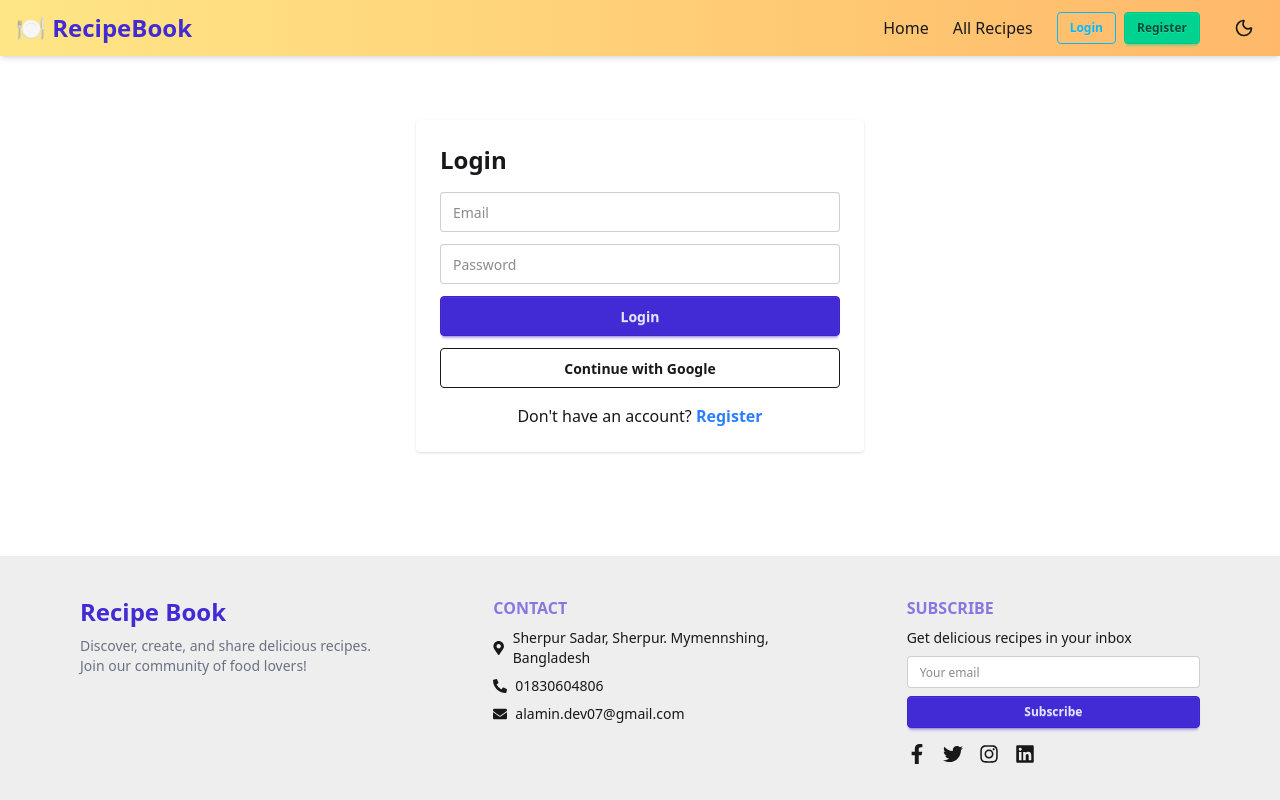
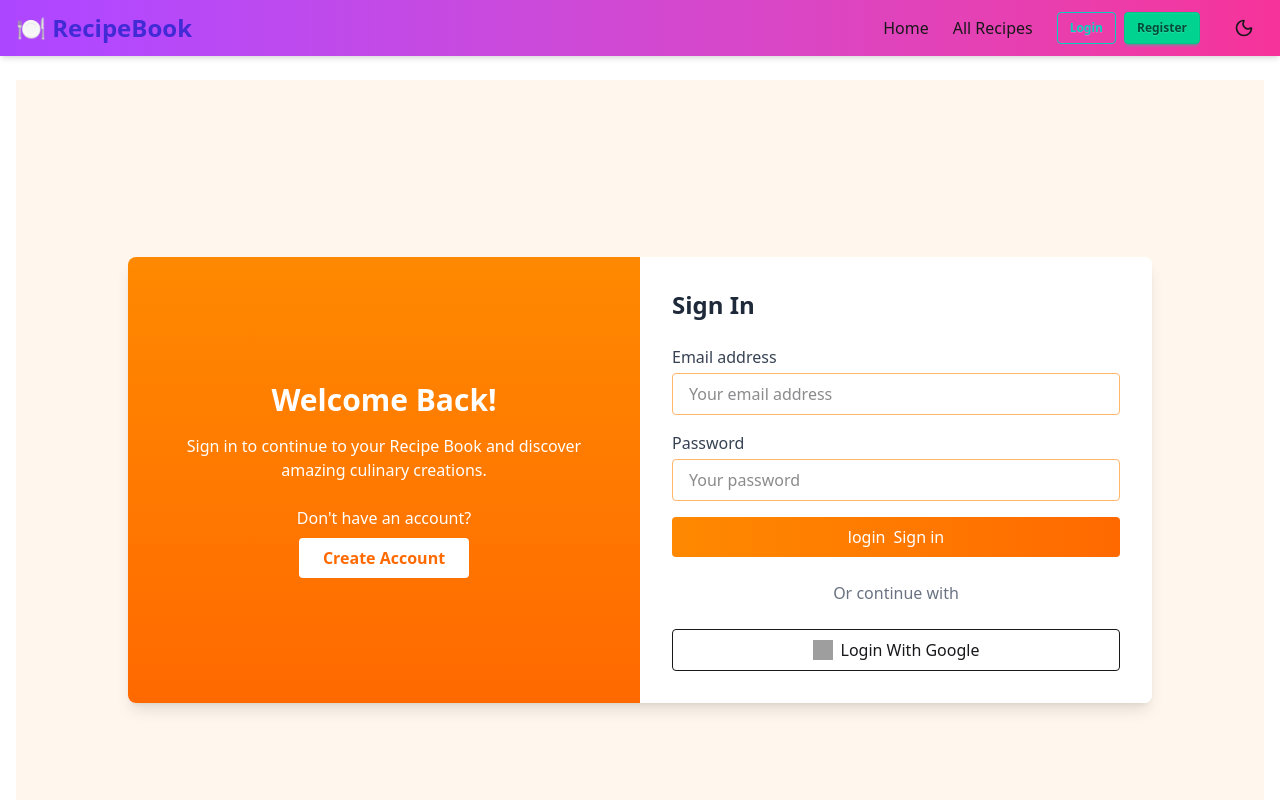
Before and after one commit to alamindev07/recipe-book-client, a React (Vite) app: page /login in a window 1280 px wide. Shown: the top 800 px of the page. Built offline with nearby package versions, Linux system fonts and the light colour scheme; no server answers; grey boxes are pictures that could not be loaded.

Commit message:
login and register page looking style changed

```diff
--- a/src/components/shared/Navbar.jsx
+++ b/src/components/shared/Navbar.jsx
@@ -23,8 +23,8 @@ const Navbar = () => {
 
   const linkClass = ({ isActive }) =>
     isActive
-      ? "text-primary font-semibold underline-offset-4 bg-green-400 p-1 rounded-md  border-b-2 border-primary"
-      : "hover:text-primary transition-colors";
+      ? "text-primary font-semibold underline-offset-4 bg-orange-400 p-1 rounded-md  border-b-2 border-primary"
+      : "hover:text-white transition-colors";
 
   const navLinks = (
     <>
@@ -48,7 +48,7 @@ const Navbar = () => {
   );
 
   return (
-    <nav className="bg-gradient-to-r from-amber-200 to-orange-300 bg-base-200 shadow-md px-4 py-2 sticky top-0 z-50">
+    <nav className="bg-gradient-to-r from-purple-500 to-pink-500 bg-base-200 shadow-md px-4 py-2 sticky top-0 z-50">
       <div className="container mx-auto flex items-center justify-between">
         {/* Logo */}
         <Link to="/" className="text-2xl font-bold text-primary">
@@ -82,7 +82,7 @@ const Navbar = () => {
             </div>
           ) : (
             <div className="space-x-2">
-              <Link to="/login" className="btn btn-sm btn-outline btn-info">
+              <Link to="/login" className="btn btn-outline btn-accent btn-sm">
                 Login
               </Link>
               <Link to="/register" className="btn btn-sm btn-success">
@@ -121,10 +121,10 @@ const Navbar = () => {
             </>
           ) : (
             <div className="flex flex-col space-y-2">
-              <Link to="/login" className="btn btn-sm btn-outline btn-info">
+              <Link onClick={() => setIsMenuOpen(false)} to="/login" className="btn  btn-sm btn-outline btn-info">
                 Login
               </Link>
-              <Link to="/register" className="btn btn-sm btn-success">
+              <Link onClick={() => setIsMenuOpen(false)} to="/register" className="btn btn-sm btn-success">
                 Register
               </Link>
             </div>
--- a/src/pages/Login.jsx
+++ b/src/pages/Login.jsx
@@ -1,6 +1,3 @@
-
-
-
 
 import { useContext, useState } from "react";
 import { useLocation, useNavigate, Link } from "react-router-dom";
@@ -18,11 +15,10 @@ const Login = () => {
 
   const handleLogin = async (e) => {
     e.preventDefault();
-
     try {
       await loginWithEmailPassword(email, password);
       toast.success("Login successful!");
-      navigate(from, { replace: true }); // 🔥 Place this HERE
+      navigate(from, { replace: true });
     } catch (err) {
       toast.error("Login failed: " + err.message);
     }
@@ -32,45 +28,78 @@ const Login = () => {
     try {
       await signInWithGoogle();
       toast.success("Google login successful!");
-      navigate(from, { replace: true }); // 🔥 Place this here too
+      navigate(from, { replace: true });
     } catch (err) {
       toast.error("Google login failed: " + err.message);
     }
   };
 
   return (
-    <div className="max-w-md mx-auto mt-10 p-6 bg-white shadow rounded">
-      <h2 className="text-2xl font-bold mb-4">Login</h2>
-      <form onSubmit={handleLogin}>
+    <div className="min-h-screen flex items-center justify-center px-4 bg-orange-50">
+      <div className="flex flex-col md:flex-row w-full max-w-5xl bg-white shadow-lg rounded-lg overflow-hidden">
+        {/* Left Panel */}
+        <div className="md:w-1/2 bg-gradient-to-b from-orange-400 to-orange-500 text-white flex flex-col justify-center items-center p-8">
+          <h2 className="text-3xl font-bold mb-4">Welcome Back!</h2>
+          <p className="text-center mb-6">
+            Sign in to continue to your Recipe Book and discover amazing culinary creations.
+          </p>
+          <p className="mb-2">Don't have an account?</p>
+          <Link
+            to="/register"
+            className="bg-white text-orange-500 font-semibold px-6 py-2 rounded hover:bg-orange-100 transition"
+          >
+            Create Account
+          </Link>
+        </div>
+
+        {/* Right Panel */}
+        <div className="md:w-1/2 w-full p-8 bg-white">
+          <h2 className="text-2xl font-bold text-gray-800 mb-6">Sign In</h2>
+          <form onSubmit={handleLogin} className="space-y-4">
+            <div>
+              <label className="block text-gray-700 mb-1 font-medium">Email address</label>
               <input
                 type="email"
-          className="input input-bordered w-full mb-3"
-          placeholder="Email"
+                placeholder="Your email address"
                 value={email}
                 onChange={(e) => setEmail(e.target.value)}
+                className="w-full border border-orange-300 rounded px-4 py-2 focus:outline-none focus:ring-2 focus:ring-orange-400"
               />
+            </div>
+            <div>
+              <label className="block text-gray-700 mb-1 font-medium">Password</label>
               <input
                 type="password"
-          className="input input-bordered w-full mb-3"
-          placeholder="Password"
+                placeholder="Your password"
                 value={password}
                 onChange={(e) => setPassword(e.target.value)}
+                className="w-full border border-orange-300 rounded px-4 py-2 focus:outline-none focus:ring-2 focus:ring-orange-400"
               />
-        <button className="btn btn-primary w-full mb-3" type="submit">
-          Login
+            </div>
+
+            <button
+              type="submit"
+              className="w-full bg-gradient-to-r from-orange-400 to-orange-500 text-white py-2 rounded hover:opacity-90 transition flex items-center justify-center gap-2"
+            >
+              <span className="material-icons">login</span> Sign in
             </button>
           </form>
 
-      <button onClick={handleGoogleLogin} className="btn btn-outline w-full">
-        Continue with Google
+          <div className="my-6 text-center text-gray-500">Or continue with</div>
+
+          <button
+            onClick={handleGoogleLogin}
+            className="w-full border rounded px-4 py-2 flex items-center justify-center gap-2 hover:bg-gray-100 transition"
+          >
+            <img
+              src="https://www.svgrepo.com/show/475656/google-color.svg"
+              alt="Google"
+              className="w-5 h-5"
+            />
+            Login With Google
           </button>
-
-      <p className="mt-4 text-center">
-        Don't have an account?{" "}
-        <Link to="/register" className="text-blue-500 font-semibold">
-          Register
-        </Link>
-      </p>
+        </div>
+      </div>
     </div>
   );
 };
--- a/src/pages/Register.jsx
+++ b/src/pages/Register.jsx
@@ -1,11 +1,11 @@
-
 import { useContext, useState } from "react";
 import { AuthContext } from "../context/AuthContext";
 import { Link, useLocation, useNavigate } from "react-router-dom";
 import { toast } from "react-hot-toast";
 
 const Register = () => {
-  const { registerWithEmailPassword, signInWithGoogle, updateUserProfile } = useContext(AuthContext);
+  const { registerWithEmailPassword, signInWithGoogle, updateUserProfile } =
+    useContext(AuthContext);
   const navigate = useNavigate();
   const location = useLocation();
   const from = location.state?.from?.pathname || "/";
@@ -31,7 +31,10 @@ const Register = () => {
     if (passwordError) return setError(passwordError);
 
     try {
-      const userCredential = await registerWithEmailPassword(form.email, form.password);
+      const userCredential = await registerWithEmailPassword(
+        form.email,
+        form.password
+      );
       await updateUserProfile({
         displayName: form.name,
         photoURL: form.photoURL,
@@ -55,58 +58,96 @@ const Register = () => {
   };
 
   return (
-    <div className="max-w-md mx-auto mt-10 p-6 bg-white shadow rounded">
-      <h2 className="text-2xl font-bold mb-4">Register</h2>
-      <form onSubmit={handleSubmit}>
+    <div className="min-h-screen flex items-center justify-center px-4 bg-orange-50">
+      <div className="flex flex-col md:flex-row w-full max-w-5xl bg-white shadow-lg rounded-lg overflow-hidden">
+        {/* Left Panel */}
+        <div className="md:w-1/2 bg-gradient-to-b from-orange-400 to-orange-500 text-white flex flex-col justify-center items-center p-8">
+          <h2 className="text-3xl font-bold mb-4">Join Us!</h2>
+          <p className="text-center mb-6">
+            Create an account to start saving your favorite recipes and explore culinary inspiration.
+          </p>
+          <p className="mb-2">Already have an account?</p>
+          <Link
+            to="/login"
+            className="bg-white text-orange-500 font-semibold px-6 py-2 rounded hover:bg-orange-100 transition"
+          >
+            Login
+          </Link>
+        </div>
+
+        {/* Right Panel */}
+        <div className="md:w-1/2 w-full p-8 bg-white">
+          <h2 className="text-2xl font-bold text-gray-800 mb-6">Register</h2>
+          <form onSubmit={handleSubmit} className="space-y-4">
+            <div>
+              <label className="block text-gray-700 mb-1 font-medium">Name</label>
               <input
-          className="input input-bordered w-full mb-3"
                 type="text"
-          placeholder="Name"
+                placeholder="Your name"
                 required
                 value={form.name}
                 onChange={(e) => setForm({ ...form, name: e.target.value })}
+                className="w-full border border-orange-300 rounded px-4 py-2 focus:outline-none focus:ring-2 focus:ring-orange-400"
               />
+            </div>
+            <div>
+              <label className="block text-gray-700 mb-1 font-medium">Email</label>
               <input
-          className="input input-bordered w-full mb-3"
                 type="email"
-          placeholder="Email"
+                placeholder="Your email"
                 required
                 value={form.email}
                 onChange={(e) => setForm({ ...form, email: e.target.value })}
+                className="w-full border border-orange-300 rounded px-4 py-2 focus:outline-none focus:ring-2 focus:ring-orange-400"
               />
+            </div>
+            <div>
+              <label className="block text-gray-700 mb-1 font-medium">Photo URL</label>
               <input
-          className="input input-bordered w-full mb-3"
                 type="text"
-          placeholder="Photo URL"
+                placeholder="Photo URL (optional)"
                 value={form.photoURL}
                 onChange={(e) => setForm({ ...form, photoURL: e.target.value })}
+                className="w-full border border-orange-300 rounded px-4 py-2 focus:outline-none focus:ring-2 focus:ring-orange-400"
               />
+            </div>
+            <div>
+              <label className="block text-gray-700 mb-1 font-medium">Password</label>
               <input
-          className="input input-bordered w-full mb-3"
                 type="password"
-          placeholder="Password"
+                placeholder="Your password"
                 required
                 value={form.password}
                 onChange={(e) => setForm({ ...form, password: e.target.value })}
+                className="w-full border border-orange-300 rounded px-4 py-2 focus:outline-none focus:ring-2 focus:ring-orange-400"
               />
+            </div>
 
-        {error && <p className="text-red-500 mb-3">{error}</p>}
+            {error && <p className="text-red-500 text-sm">{error}</p>}
 
-        <button className="btn btn-primary w-full mb-3" type="submit">
+            <button
+              type="submit"
+              className="w-full bg-gradient-to-r from-orange-400 to-orange-500 text-white py-2 rounded hover:opacity-90 transition"
+            >
               Register
             </button>
           </form>
 
-      <button onClick={handleGoogle} className="btn btn-outline w-full mb-3">
-        Continue with Google
+          <div className="my-6 text-center text-gray-500">Or continue with</div>
+
+          <button
+            onClick={handleGoogle}
+            className="w-full border rounded px-4 py-2 flex items-center justify-center gap-2 hover:bg-gray-100 transition"
+          >
+            <img
+              src="https://www.svgrepo.com/show/475656/google-color.svg"
+              alt="Google"
+              className="w-5 h-5"
+            />
+            Google
           </button>
-
-      <p className="mt-4 text-center">
-        Already have an account?{" "}
-        <Link to="/login" className="text-blue-600 font-semibold">
-          Login
-        </Link>
-      </p>
+        </div>
+      </div>
     </div>
   );
 };
```
Lines whose indentation alone changed are shown as unchanged.
